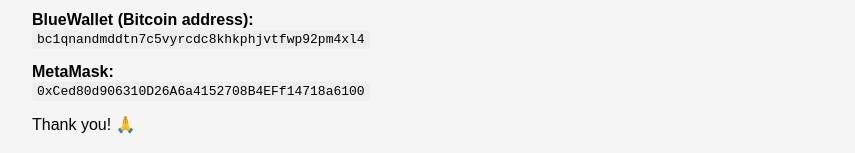
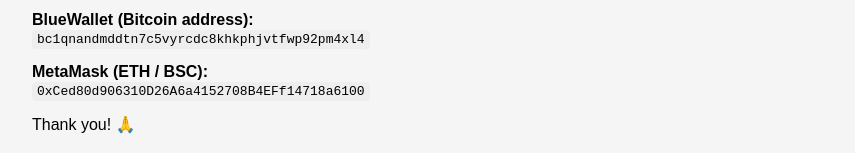
Before and after one commit to EmbeddedChan/EmbeddedChan.github.io, a plain HTML site: page index.html in a window 1280 px wide. Shown: the part 675-828 px from the top of the page, without its empty margins (208-1063 px from the left). Drawn offline with Linux system fonts and the light colour scheme.

Commit message:
更新 index.html

```diff
--- a/index.html
+++ b/index.html
@@ -53,7 +53,7 @@
     <p><strong>BlueWallet (Bitcoin address):</strong><br>
     <code>bc1qnandmddtn7c5vyrcdc8khkphjvtfwp92pm4xl4</code></p>
 
-<p><strong>MetaMask:</strong><br> <code>0xCed80d906310D26A6a4152708B4EFf14718a6100</code></p>
+<p><strong>MetaMask (ETH / BSC):</strong><br> <code>0xCed80d906310D26A6a4152708B4EFf14718a6100</code></p>
 
     <p>Thank you! 🙏</p>
   </div>
```
